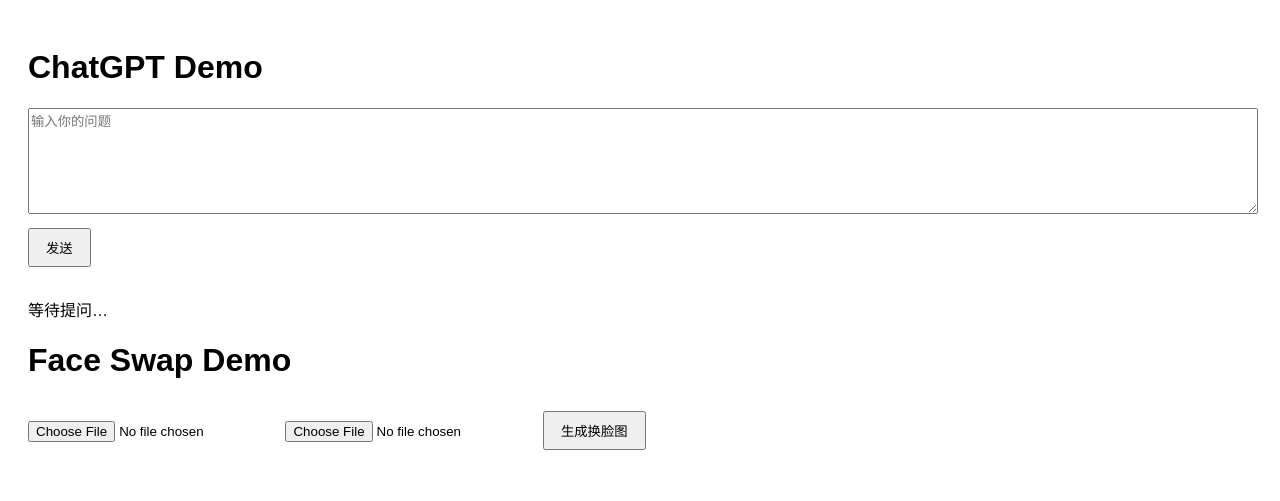
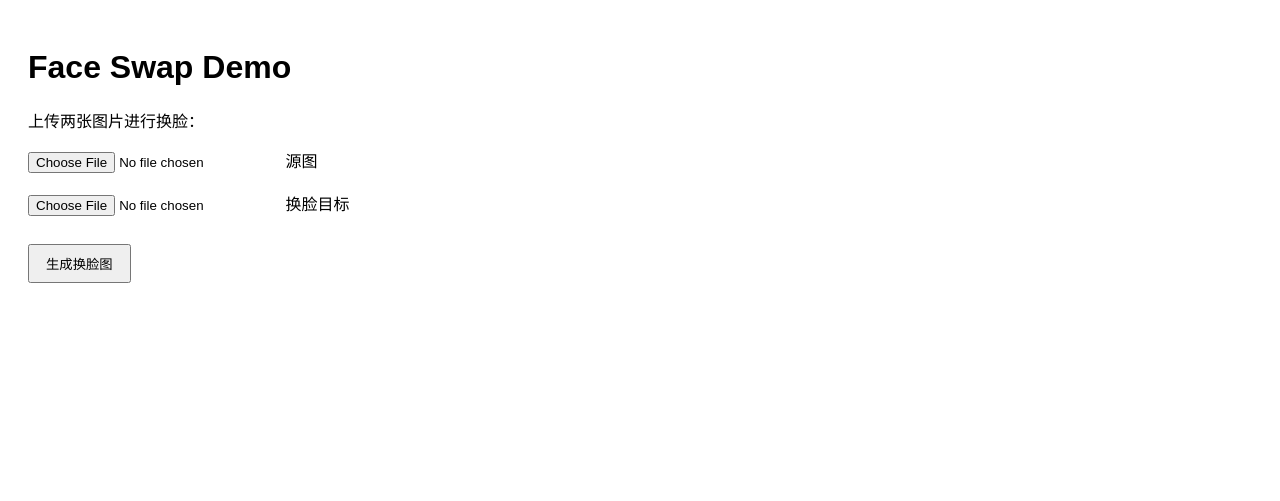
Before and after one commit to Gloria-Wgy/chatgpt-web-demo, a website: page frontend/index.html in a window 1280 px wide. Drawn offline with Linux system fonts and the light colour scheme.

Commit message:
Update index.html

```diff
--- a/frontend/index.html
+++ b/frontend/index.html
@@ -2,45 +2,27 @@
 <html lang="zh-CN">
 <head>
   <meta charset="UTF-8">
-  <title>ChatGPT + FaceSwap Demo</title>
+  <title>Face Swap Demo</title>
   <style>
     body { font-family: Arial, sans-serif; padding: 20px; }
-    textarea { width: 100%; height: 100px; }
-    button { margin: 10px 0; padding: 8px 16px; }
-    #response, #result { margin-top: 20px; }
+    button { margin-top: 10px; padding: 8px 16px; }
+    img { margin-top: 20px; max-width: 400px; }
   </style>
 </head>
 <body>
-  <h1>ChatGPT Demo</h1>
-  <textarea id="prompt" placeholder="输入你的问题"></textarea><br>
-  <button onclick="sendPrompt()">发送</button>
-  <div id="response">等待提问…</div>
+  <h1>Face Swap Demo</h1>
 
-  <h1>Face Swap Demo</h1>
-  <input type="file" id="source" accept="image/*">
-  <input type="file" id="target" accept="image/*">
+  <p>上传两张图片进行换脸：</p>
+  <input type="file" id="source" accept="image/*"> 源图<br><br>
+  <input type="file" id="target" accept="image/*"> 换脸目标<br><br>
+
   <button onclick="uploadImages()">生成换脸图</button>
-  <br>
-  <img id="result" style="max-width:400px; margin-top:10px;" />
+
+  <div id="status"></div>
+  <img id="result" />
 
   <script>
     const API_BASE = "https://chatgpt-web-demo-alpha.vercel.app"; // 换成你的 Vercel 域名
-
-    async function sendPrompt() {
-      const prompt = document.getElementById("prompt").value;
-      document.getElementById("response").innerText = "正在生成回复...";
-      try {
-        const res = await fetch(`${API_BASE}/api/chat`, {
-          method: "POST",
-          headers: { "Content-Type": "application/json" },
-          body: JSON.stringify({ prompt })
-        });
-        const data = await res.json();
-        document.getElementById("response").innerText = data.reply || data.error;
-      } catch (err) {
-        document.getElementById("response").innerText = "请求失败";
-      }
-    }
 
     async function uploadImages() {
       const source = document.getElementById("source").files[0];
@@ -50,7 +32,9 @@
         return;
       }
 
+      document.getElementById("status").innerText = "正在生成，请稍候…";
       document.getElementById("result").src = "";
+
       const formData = new FormData();
       formData.append("source", source);
       formData.append("target", target);
@@ -62,12 +46,13 @@
         });
         const data = await res.json();
         if (data.url) {
+          document.getElementById("status").innerText = "生成完成 ✅";
           document.getElementById("result").src = data.url;
         } else {
-          alert("生成失败: " + data.error);
+          document.getElementById("status").innerText = "生成失败: " + data.error;
         }
       } catch (err) {
-        alert("请求失败: " + err.message);
+        document.getElementById("status").innerText = "请求失败: " + err.message;
       }
     }
   </script>
```
